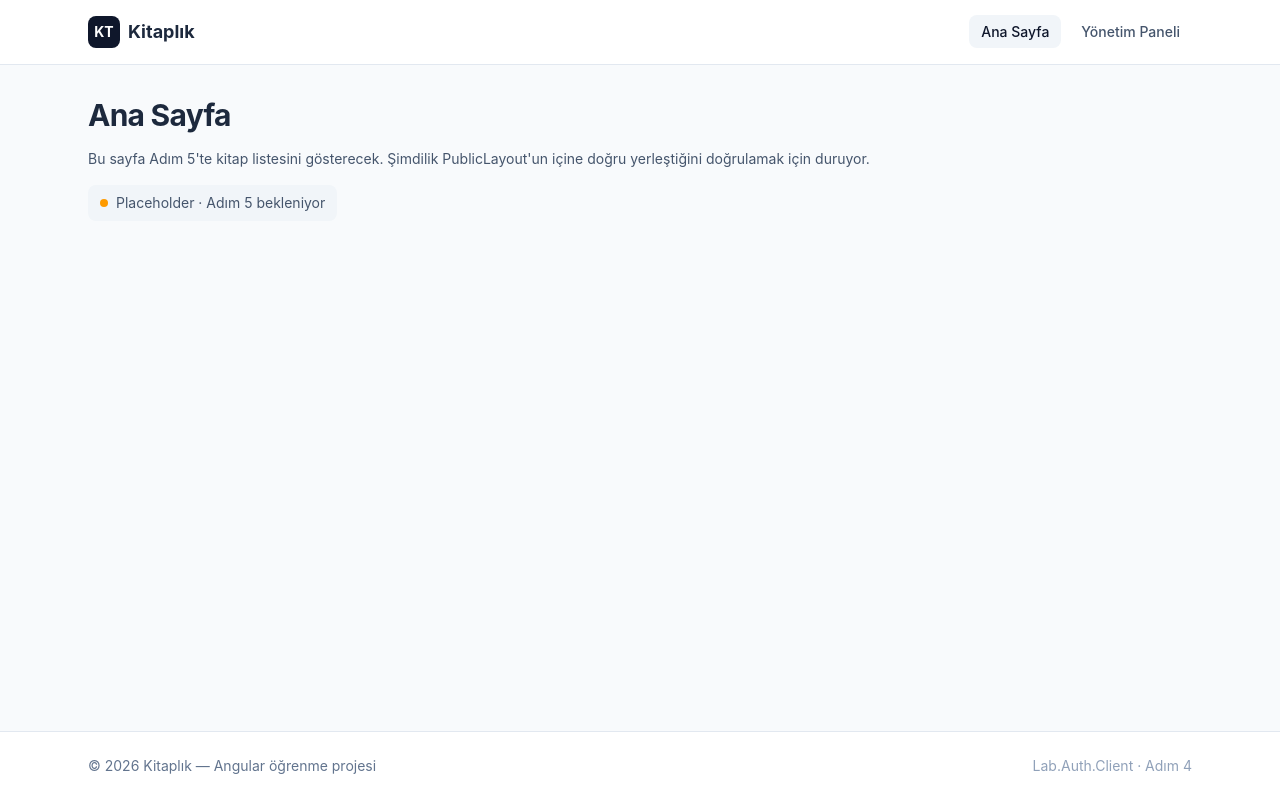
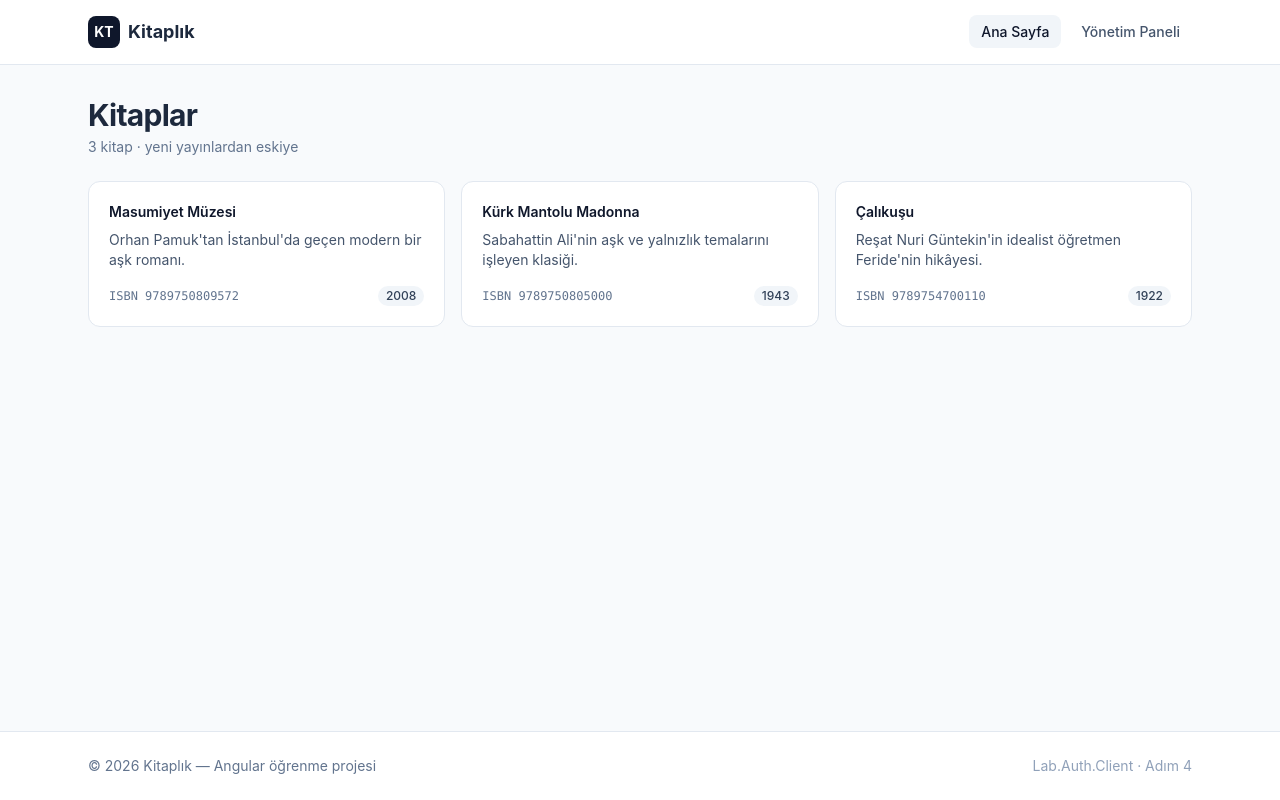
Before and after one commit to enestunahan/Lab.Auth.Client, an Angular app: page / in a window 1280 px wide. Built offline with nearby package versions, Linux system fonts and the light colour scheme.

Commit message:
anasayfada kitap listesi (signals + computed + control flow)

```diff
--- a/src/app/features/public/home/home.html
+++ b/src/app/features/public/home/home.html
@@ -1,11 +1,60 @@
-<section class="space-y-4">
-  <h1 class="text-3xl font-bold tracking-tight">Ana Sayfa</h1>
-  <p class="text-slate-600">
-    Bu sayfa Adım 5'te kitap listesini gösterecek. Şimdilik PublicLayout'un
-    içine doğru yerleştiğini doğrulamak için duruyor.
-  </p>
-  <div class="inline-flex items-center gap-2 rounded-lg bg-slate-100 px-3 py-2 text-sm text-slate-600">
-    <span class="h-2 w-2 rounded-full bg-amber-500"></span>
-    Placeholder · Adım 5 bekleniyor
-  </div>
+<section class="space-y-6">
+  <header class="flex items-end justify-between gap-4 flex-wrap">
+    <div>
+      <h1 class="text-3xl font-bold tracking-tight">Kitaplar</h1>
+      <p class="text-slate-500 mt-1 text-sm">
+        @if (books()) {
+          {{ count() }} kitap · yeni yayınlardan eskiye
+        } @else {
+          Yükleniyor...
+        }
+      </p>
+    </div>
+  </header>
+
+  @if (books(); as list) {
+    @if (list.length === 0) {
+      <div class="text-center py-16 rounded-xl border border-dashed border-slate-300 bg-white">
+        <p class="text-slate-500">Henüz kitap eklenmemiş.</p>
+      </div>
+    } @else {
+      <div class="grid grid-cols-1 sm:grid-cols-2 lg:grid-cols-3 gap-4">
+        @for (book of sortedBooks(); track book.id) {
+          <a
+            [routerLink]="['/books', book.id]"
+            class="group block rounded-xl border border-slate-200 bg-white p-5 hover:border-slate-400 hover:shadow-sm transition-all"
+          >
+            <h3 class="font-semibold text-slate-900 group-hover:text-slate-700">
+              {{ book.title }}
+            </h3>
+            @if (book.description) {
+              <p class="mt-2 text-sm text-slate-600 line-clamp-2">
+                {{ book.description }}
+              </p>
+            }
+            <div class="mt-4 flex items-center justify-between text-xs text-slate-500">
+              <span class="font-mono">ISBN {{ book.isbn }}</span>
+              <span class="rounded-full bg-slate-100 px-2 py-0.5 font-medium text-slate-700">
+                {{ book.publicationYear }}
+              </span>
+            </div>
+          </a>
+        }
+      </div>
+    }
+  } @else {
+    <div class="grid grid-cols-1 sm:grid-cols-2 lg:grid-cols-3 gap-4">
+      @for (i of [1, 2, 3]; track i) {
+        <div class="rounded-xl border border-slate-200 bg-white p-5 animate-pulse">
+          <div class="h-4 w-2/3 bg-slate-200 rounded"></div>
+          <div class="mt-3 h-3 w-full bg-slate-100 rounded"></div>
+          <div class="mt-2 h-3 w-4/5 bg-slate-100 rounded"></div>
+          <div class="mt-5 flex justify-between">
+            <div class="h-3 w-20 bg-slate-100 rounded"></div>
+            <div class="h-3 w-10 bg-slate-100 rounded"></div>
+          </div>
+        </div>
+      }
+    </div>
+  }
 </section>
--- a/src/app/features/public/home/home.ts
+++ b/src/app/features/public/home/home.ts
@@ -1,9 +1,25 @@
-import { ChangeDetectionStrategy, Component } from '@angular/core';
+import { ChangeDetectionStrategy, Component, computed, inject } from '@angular/core';
+import { toSignal } from '@angular/core/rxjs-interop';
+import { RouterLink } from '@angular/router';
+
+import { BookService } from '@core/services';
 
 @Component({
   selector: 'app-home',
-  imports: [],
+  imports: [RouterLink],
   templateUrl: './home.html',
   changeDetection: ChangeDetectionStrategy.OnPush,
 })
-export class Home {}
+export class Home {
+  private readonly bookService = inject(BookService);
+
+  protected readonly books = toSignal(this.bookService.getList());
+
+  protected readonly sortedBooks = computed(() => {
+    const list = this.books();
+    if (!list) return [];
+    return [...list].sort((a, b) => b.publicationYear - a.publicationYear);
+  });
+
+  protected readonly count = computed(() => this.books()?.length ?? 0);
+}
```
